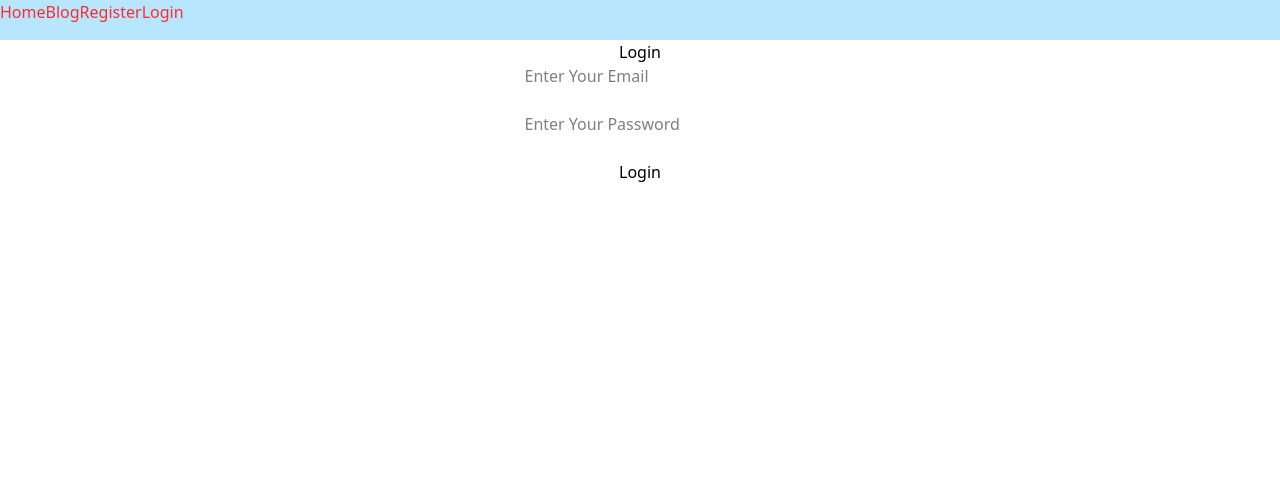
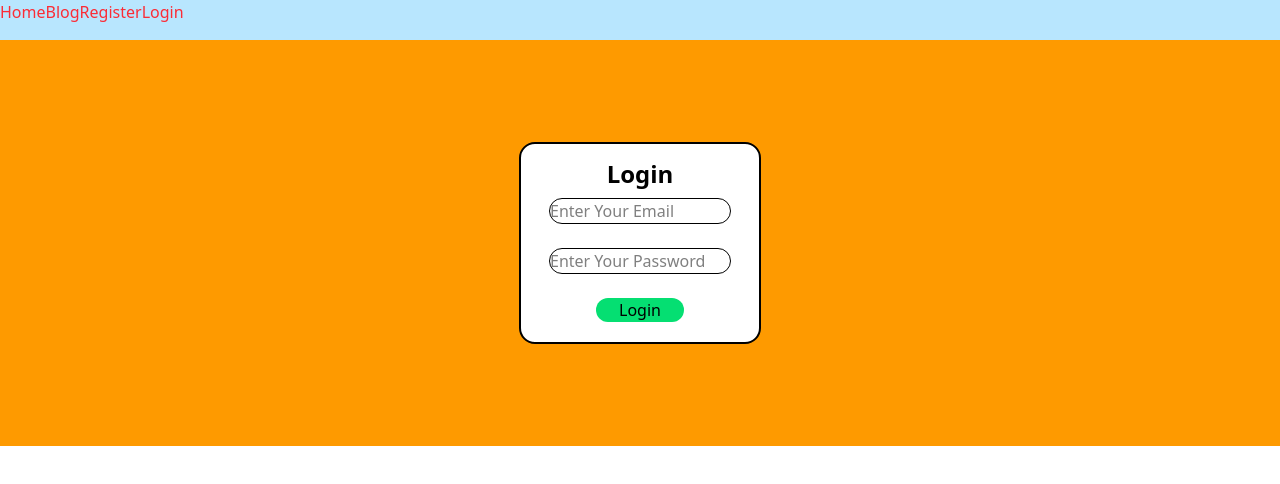
Before and after one commit to srujan2023/FRONTEND, a React (Vite) app: page /blog/login in a window 1280 px wide. Shown: the top 484 px of the page. Built offline with nearby package versions, Linux system fonts and the light colour scheme; no server answers.

Commit message:
Login Css haft Updated

```diff
--- a/pages/Login.jsx
+++ b/pages/Login.jsx
@@ -21,17 +21,17 @@ const Login = () => {
   return (
     <>
 
-    <center className='login'>
+    <center className='py-25.5 bg-amber-500'>
 
-      <form onSubmit={submitLogin} className='form'>
-        <h2>Login</h2>
-        <input type="text" onChange={(e) =>setEmail(e.target.value)} placeholder='Enter Your Email' />
+      <form onSubmit={submitLogin} className='border-2 w-60.5 rounded-2xl h-50.5 py-3.5 bg-white'>
+        <h2 className='text-2xl pb-2'><b>Login</b></h2>
+        <input type="text" className=' border-1 w-45.5 rounded-2xl ' onChange={(e) =>setEmail(e.target.value)} placeholder='Enter Your Email' />
         <br />
         <br />
-        <input type="password" onChange={(e) => setPassword(e.target.value)} placeholder='Enter Your Password' />
+        <input type="password" className=' border-1 w-45.5 rounded-2xl text-black'  onChange={(e) => setPassword(e.target.value)} placeholder='Enter Your Password' />
         <br />
         <br />
-        <button type='Submit' className='loginbutton'>Login</button>
+        <button type='Submit' className='bg-green-400 rounded-2xl w-22'>Login</button>
 
       </form>
     </center>
```
